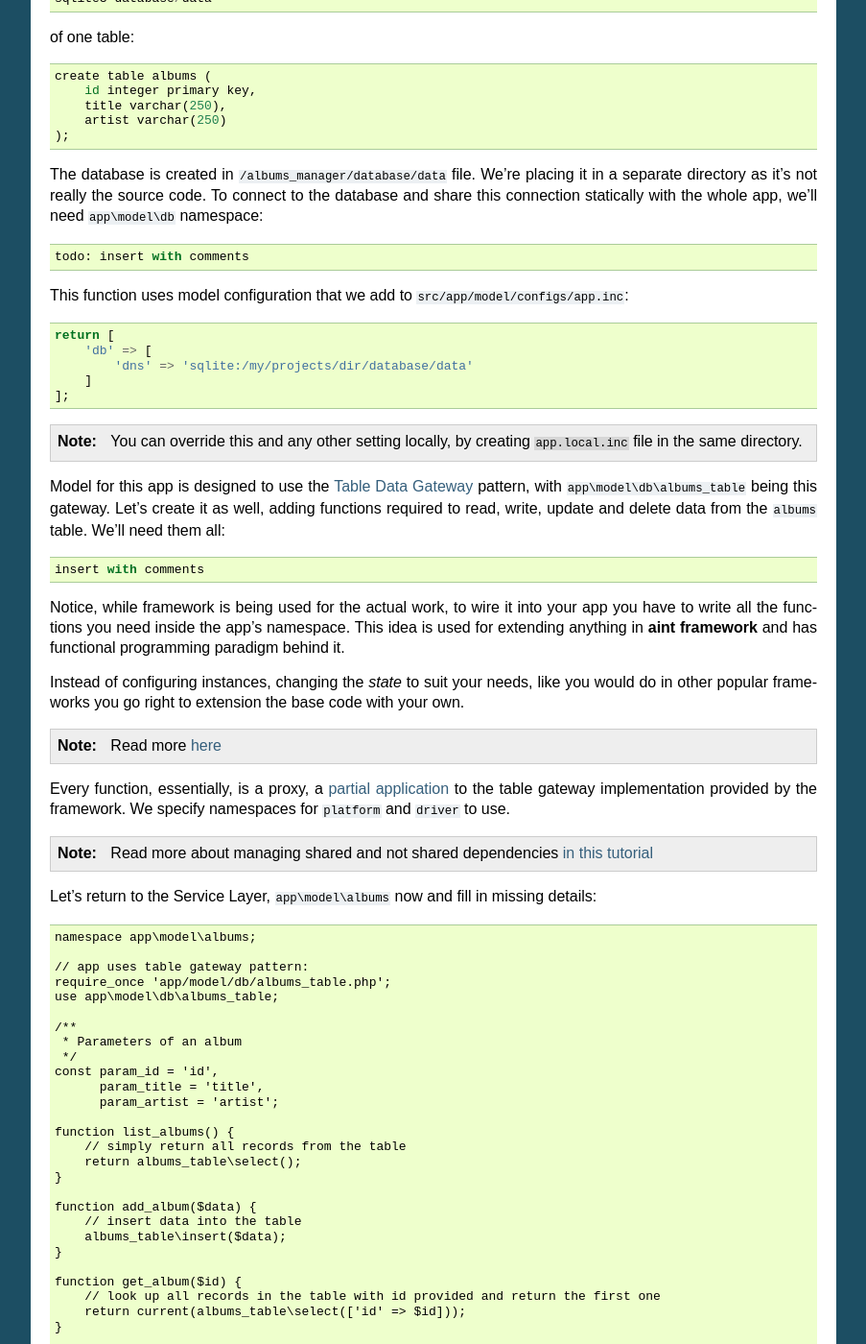
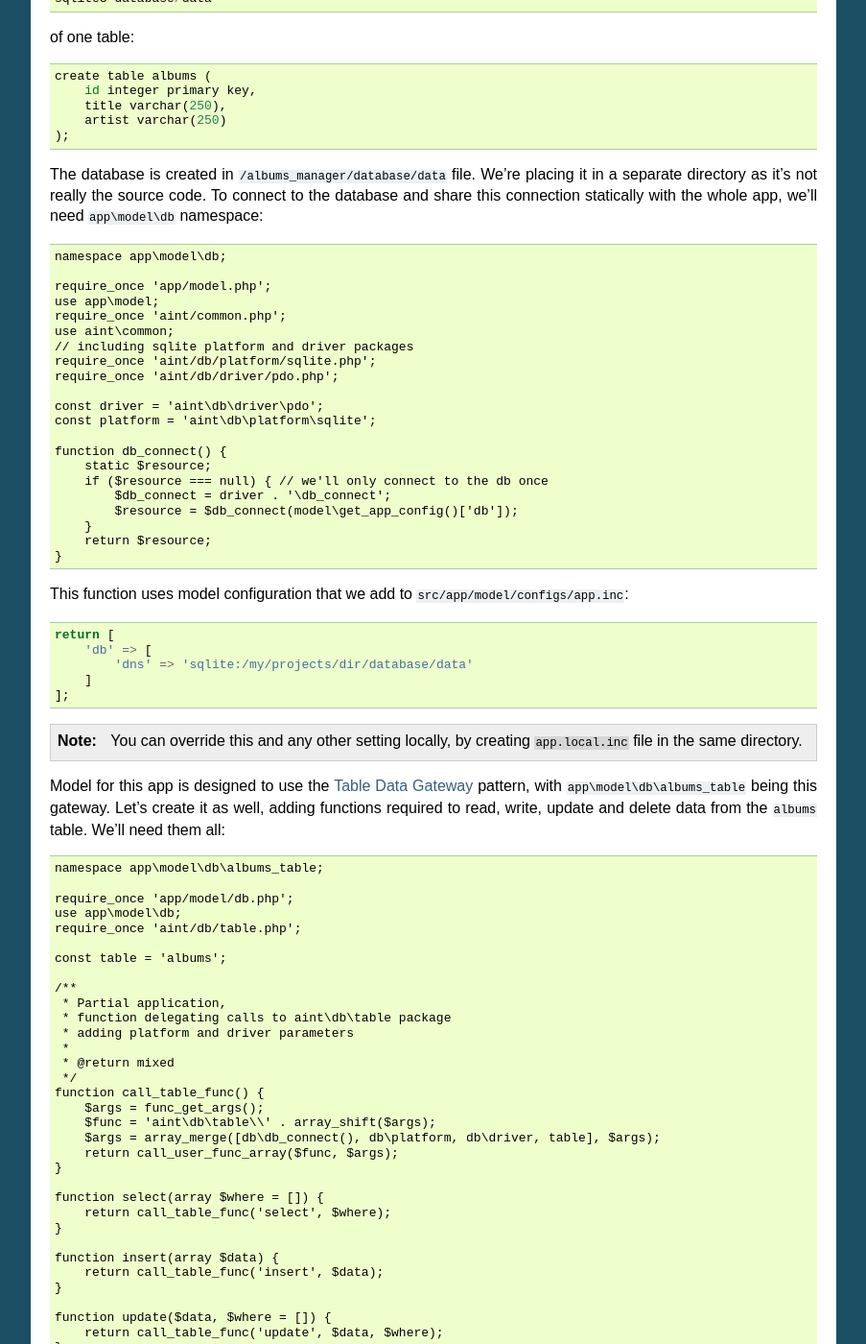
Before and after one commit to aintframework/aint_framework, a Sphinx documentation site: the page built from docs/quickstart/model.rst, in a window 1280 px wide and 1400 px high, scrolled down 743 px. Shown: the whole window at 96% size, without its empty margins (198-1101 px from the left). Built offline with Sphinx 7.4.7, drawn with Linux system fonts in a browser that asks for light colours; some of the changed text lies outside the part shown.

Commit message:
quick start minor fixes

```diff
--- a/docs/quickstart/model.rst
+++ b/docs/quickstart/model.rst
@@ -49,7 +49,27 @@ of one table::
 
 The database is created in ``/albums_manager/database/data`` file. We're placing it in a separate directory as it's not really the source code. To connect to the database and share this connection statically with the whole app, we'll need ``app\model\db`` namespace::
 
-   todo: insert with comments
+   namespace app\model\db;
+
+   require_once 'app/model.php';
+   use app\model;
+   require_once 'aint/common.php';
+   use aint\common;
+   // including sqlite platform and driver packages
+   require_once 'aint/db/platform/sqlite.php';
+   require_once 'aint/db/driver/pdo.php';
+
+   const driver = 'aint\db\driver\pdo';
+   const platform = 'aint\db\platform\sqlite';
+
+   function db_connect() {
+       static $resource;
+       if ($resource === null) { // we'll only connect to the db once
+           $db_connect = driver . '\db_connect';
+           $resource = $db_connect(model\get_app_config()['db']);
+       }
+       return $resource;
+   }
 
 This function uses model configuration that we add to ``src/app/model/configs/app.inc``::
 
@@ -64,7 +84,43 @@ This function uses model configuration that we add to ``src/app/model/configs/ap
 
 Model for this app is designed to use the `Table Data Gateway <http://martinfowler.com/eaaCatalog/tableDataGateway.html>`_ pattern, with ``app\model\db\albums_table`` being this gateway. Let's create it as well, adding functions required to read, write, update and delete data from the ``albums`` table. We'll need them all::
 
-    insert with comments
+    namespace app\model\db\albums_table;
+
+    require_once 'app/model/db.php';
+    use app\model\db;
+    require_once 'aint/db/table.php';
+
+    const table = 'albums';
+
+    /**
+     * Partial application,
+     * function delegating calls to aint\db\table package
+     * adding platform and driver parameters
+     *
+     * @return mixed
+     */
+    function call_table_func() {
+        $args = func_get_args();
+        $func = 'aint\db\table\\' . array_shift($args);
+        $args = array_merge([db\db_connect(), db\platform, db\driver, table], $args);
+        return call_user_func_array($func, $args);
+    }
+
+    function select(array $where = []) {
+        return call_table_func('select', $where);
+    }
+
+    function insert(array $data) {
+        return call_table_func('insert', $data);
+    }
+
+    function update($data, $where = []) {
+        return call_table_func('update', $data, $where);
+    }
+
+    function delete(array $where = []) {
+        return call_table_func('delete', $where);
+    }
 
 Notice, while framework is being used for the actual work, to wire it into your app you have to write all the functions you need inside the app's namespace. This idea is used for extending anything in **aint framework** and has functional programming paradigm behind it.
 
--- a/docs/quickstart/view.rst
+++ b/docs/quickstart/view.rst
@@ -72,7 +72,7 @@ and ``add.phtml``::
     <h1><?= htmlspecialchars($title) ?></h1>
     <p><?= helpers\album_form('/albums/add') ?></p>
 
-As the HTML form in both cases is almost the same and duplication of code is never good we move the common html to another file, ``/src/app/view/templates/album_add.phtml``::
+As the HTML form in both cases is almost the same and duplication of code is never good we move the common html to another file, ``/src/app/view/templates/album_form.phtml``::
 
     <form action="<?= $action ?>" method="post" class="form-horizontal well">
         <fieldset>
@@ -98,7 +98,7 @@ As the HTML form in both cases is almost the same and duplication of code is nev
         </fieldset>
     </form>
 
-to simplify things even further, we introduce the ``app\view\helpers\album_form`` function::
+to simplify things further, we introduce the ``app\view\helpers\album_form`` function::
 
     function album_form($action, $album = []) {
         $default_album_data = [
```
Also changed, not shown: docs/quickstart/action-handlers.rst (+13 -1 lines).
